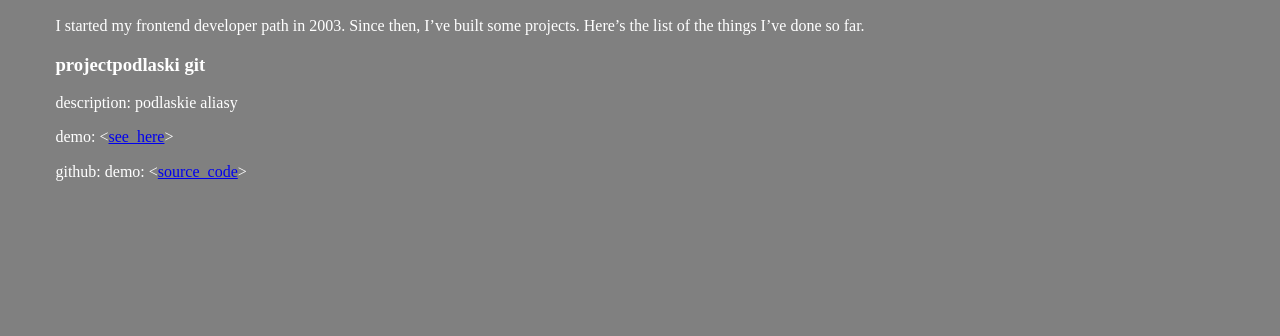
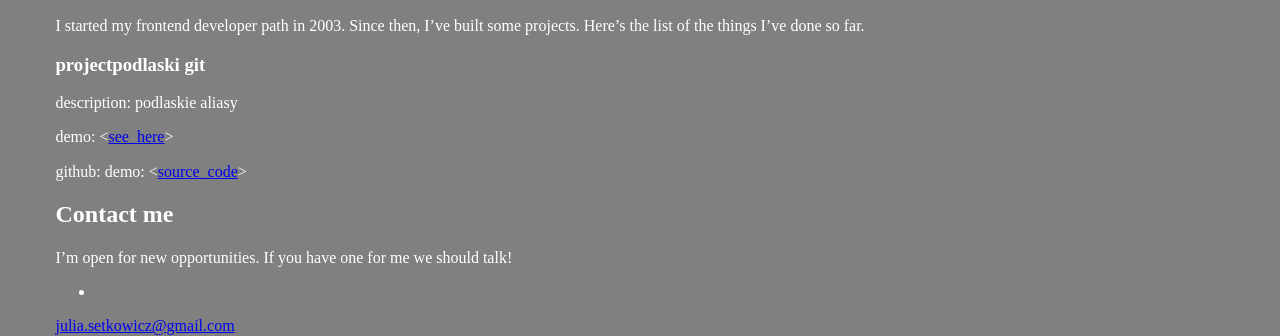
Before and after one commit to juliasetkowicz/juliasetkowicz.github.io, a website built with webpack: page src/pages/index.html in a window 1280 px wide. Shown: the part 680-1016 px from the top of the page. Before the commit the page ends 877 px from the top, so only its background shows below. Built offline with nearby package versions, Linux system fonts and the light colour scheme.

Commit message:
contact markup

```diff
--- a/src/pages/index.html
+++ b/src/pages/index.html
@@ -39,7 +39,7 @@
         <h2 class="skills__header">My skills</h2>
         <article class="skills__section">
           <span class="skills__section-emoji">
-              💪
+
           </span>
           <h3class="skills__section-header">Working knowladge</h3>
           <ul class="skills__list">
@@ -52,7 +52,7 @@
         </article>
           <article class="skills__section">
             <span class="skills__section-emoji">
-                💪
+
             </span>
             <h3class="skills__section-header">Know something about</h3>
             <ul class="skills__list">
@@ -65,7 +65,7 @@
           </article>
             <article class="skills__section">
               <span class="skills__section-emoji">
-                  💪
+
               </span>
               <h3class="skills__section-header">Know something about</h3>
               <ul class="skills__list">
@@ -77,7 +77,7 @@
               </ul>
             </article>
           </section>
-          <section class="projects">
+          <section class="projects" id="porjects">
             <h2 class="projects__header">Recetnt projects</h2>
             <p class="projects__discription">
                 I started my frontend developer path in 2003. Since then, I’ve built some projects. Here’s the list of the things I’ve done so far.
@@ -96,9 +96,21 @@
       <span>demo: &lt;<a href="#" title="podlaski git - demo">source_code</a>&gt;
       </span>
     </p>
-
   </article>
 </div>
+<section class="contact" id="contact">
+  <h2 class="conatct__header">Contact me</h2>
+  <p class="conatct__description">I’m open for new opportunities. If you have one for me we should talk!</p>
+  <div class="contact__links">
+    <ul class="socials">
+      <li class="social__item">
+         <a  class="social__link" href="https://github.com/juliasetkowicz"><img class="social__icon" alt=""></a>
+      </li>
+
+    </ul>
+    <a class="hero__contact" href="mailto:julia.setkowicz@gmail.com">julia.setkowicz@gmail.com</a>
+  </div>
+</section>
           </section>
     </main>
   </body>
```
